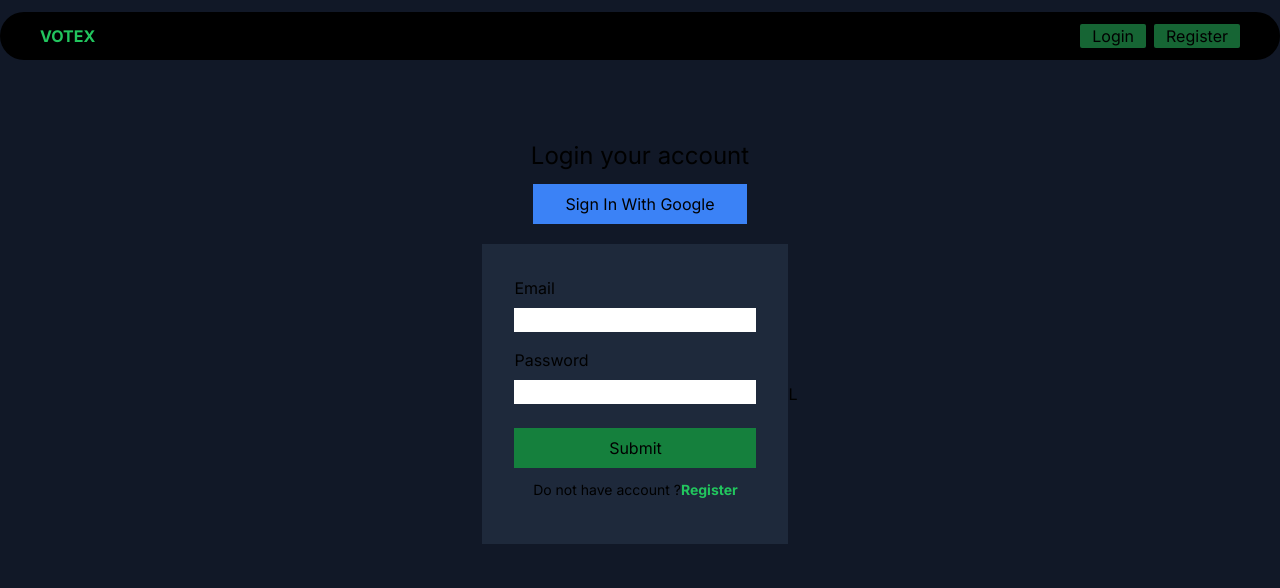
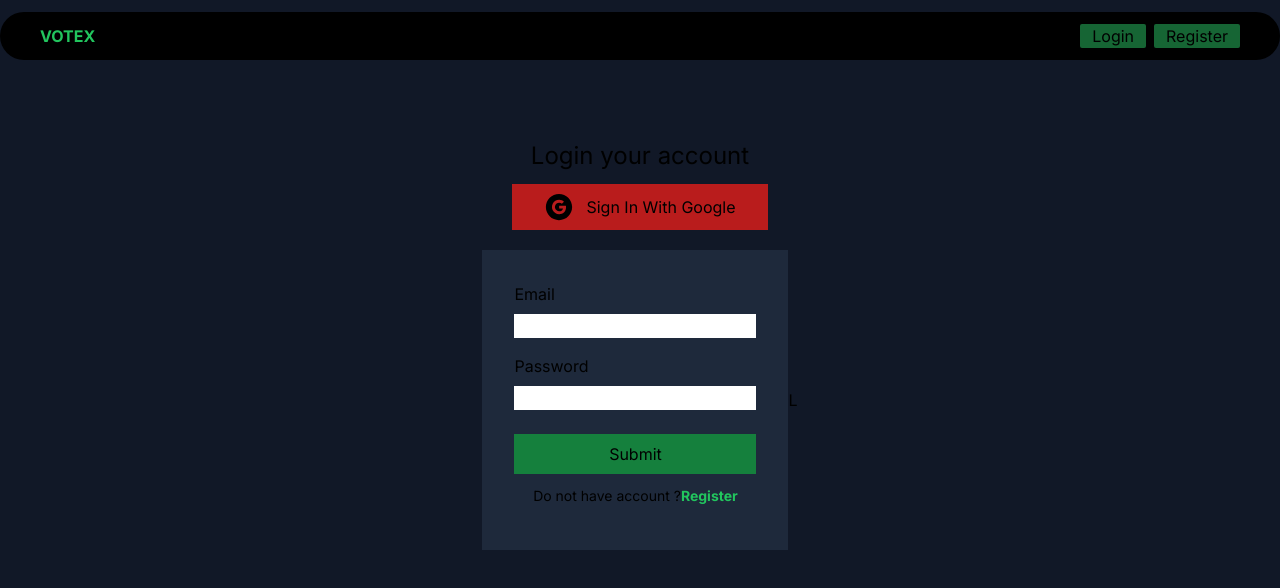
Before and after one commit to 7sering/voting-sytem, a Next.js app: page /login in a window 1280 px wide. Shown: the top 588 px of the page. Built offline with nearby package versions, Linux system fonts and the light colour scheme; no server answers.

Commit message:
sign in with google

```diff
--- a/app/(auth)/(user)/login/page.tsx
+++ b/app/(auth)/(user)/login/page.tsx
@@ -2,6 +2,7 @@
 
 import { signIn } from "next-auth/react";
 import Link from "next/link";
+import { AiFillGoogleCircle } from "react-icons/ai";
 
 import { useForm } from "react-hook-form";
 
@@ -29,8 +30,11 @@ const LoginPage = () => {
         <h1 className="text-center pt-20 text-2xl ">Login your account</h1>
         <div className="flex items-center justify-center">
           <Link href="/api/auth/signin">
-            <button className="bg-blue-500 py-2 px-8 mt-3 hover:bg-blue-600">
-              Sign In With Google
+            <button className="bg-red-700 py-2 px-8 mt-3 hover:bg-green-600">
+              <div className="flex text-1xl gap-1">
+                <AiFillGoogleCircle size={30} />
+                <p className="text-1xl pl-2 pt-[3px]">Sign In With Google</p>
+              </div>
             </button>
           </Link>
         </div>
--- a/app/components/List.tsx
+++ b/app/components/List.tsx
@@ -27,7 +27,7 @@ const List = () => {
     fetchProjects();
   }, []);
 
-  console.log("USER ID -> ", session?.user.id);
+  // console.log("USER ID -> ", session?.user.id);
 
   const handleVote = async (projectId: string) => {
     if (!session || !session.user.id) {
--- a/package.json
+++ b/package.json
@@ -22,6 +22,7 @@
     "react-dom": "^18",
     "react-hook-form": "^7.48.2",
     "react-hot-toast": "^2.4.1",
+    "react-icons": "^4.12.0",
     "zod": "^3.22.4"
   },
   "devDependencies": {
```
Also changed, not shown: 1 other file (tests, documents, lock files or other folders).
